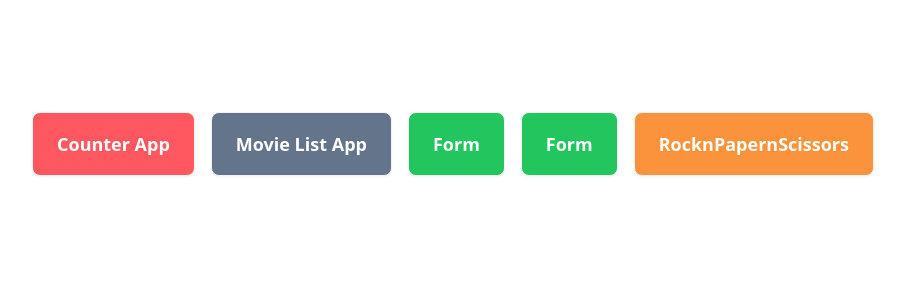
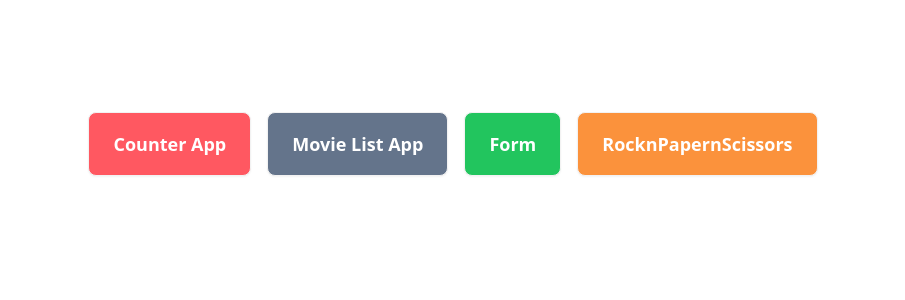
Before and after one commit to oneilh/Cybite-FrontEnd-Aug-2024-Cohort--Mini_Projects-, a React (Vite) app: page / in a window 1280 px wide. Shown: the top 300 px of the page, without its empty margins (187-1092 px from the left). Built offline with nearby package versions, Linux system fonts and the light colour scheme.

Commit message:
link updated

```diff
--- a/src/App/Home.jsx
+++ b/src/App/Home.jsx
@@ -18,12 +18,8 @@ const Home = () => {
           Form
         </button>
       </Link>
-      <Link to="form">
-        <button className="btn btn-md lg:btn-lg bg-green-500 text-white px-4 text-center">
-          Form
-        </button>
-      </Link>
-      <a href="https://mini-projects-lime.vercel.app/">
+
+      <a href="https://rock-paper-scissors-psi-ten.vercel.app/">
         <button className="btn btn-md lg:btn-lg bg-orange-400 text-white px-4 text-center">
           RocknPapernScissors
         </button>
```
